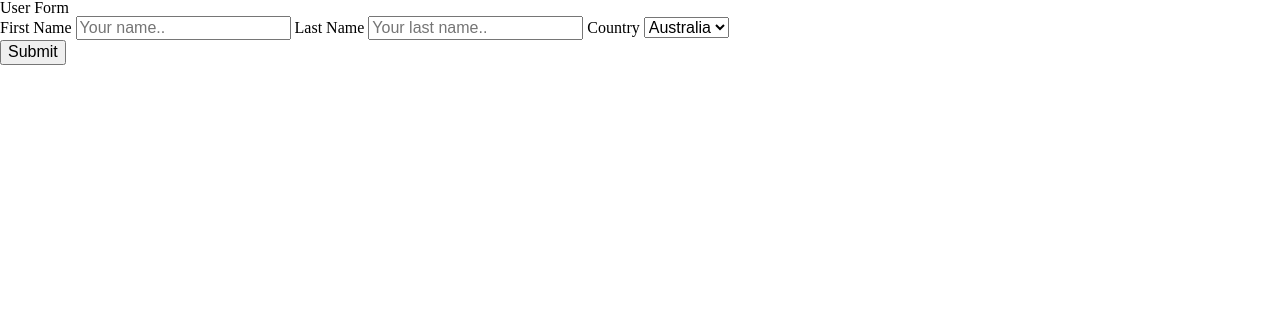
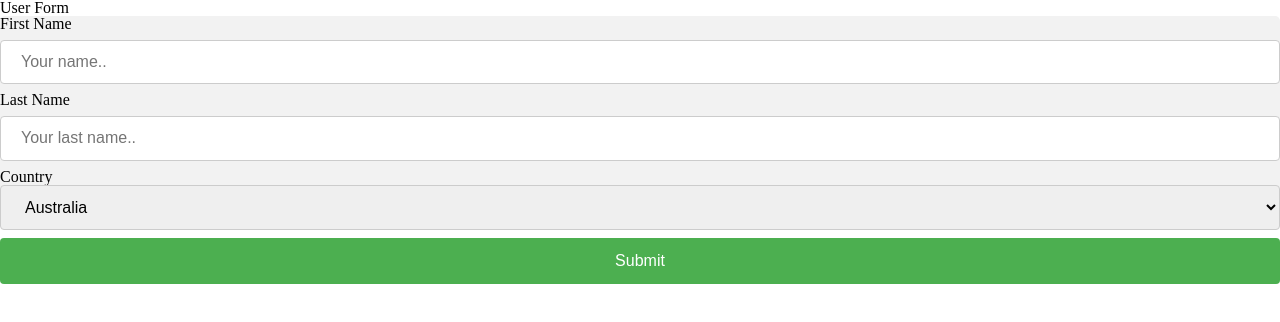
Before and after one commit to itdm-362-courtland/lab_2, a plain HTML site: page index.html in a window 1280 px wide. Drawn offline with Linux system fonts and the light colour scheme.

Commit message:
added css

```diff
--- a/index.html
+++ b/index.html
@@ -3,10 +3,9 @@
 <head>
   <title>Lab 2</title>
   <meta charset="utf-8" />
-  <link rel="stylesheet" href="New Text Document.css">
   <meta name="viewport" content="width=device-width,initial-scale=1.0,shrink-to-fit=no" />
+  <link rel="stylesheet" media="screen" href="css/New Text Document.css" />
   <link rel="stylesheet" media="screen" href="css/meyersreset-and-normalize-form.css" />
-  <link rel="stylesheet" media="screen" href="css/screen.css" />
 </head>
 <body>
 <h3>User Form</h3>
```
